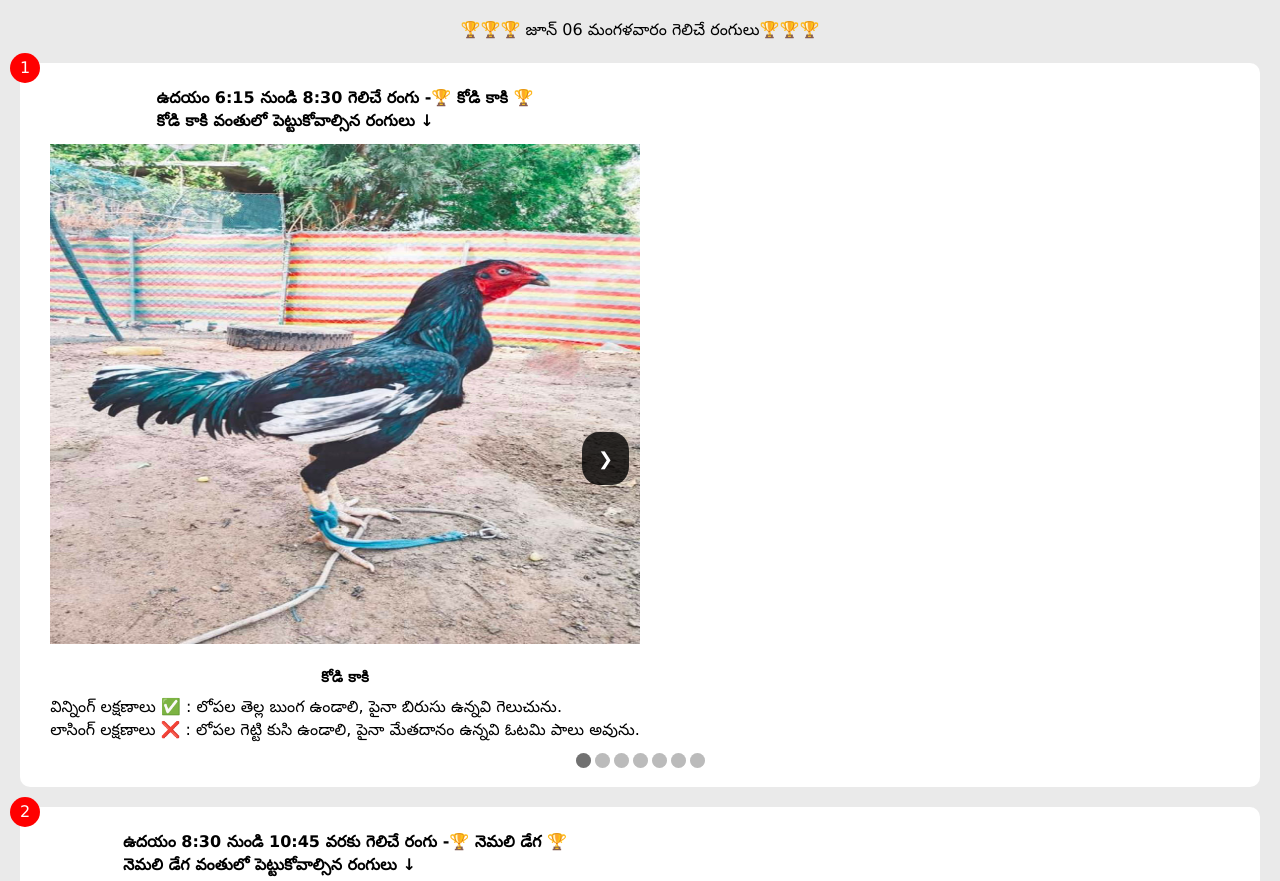
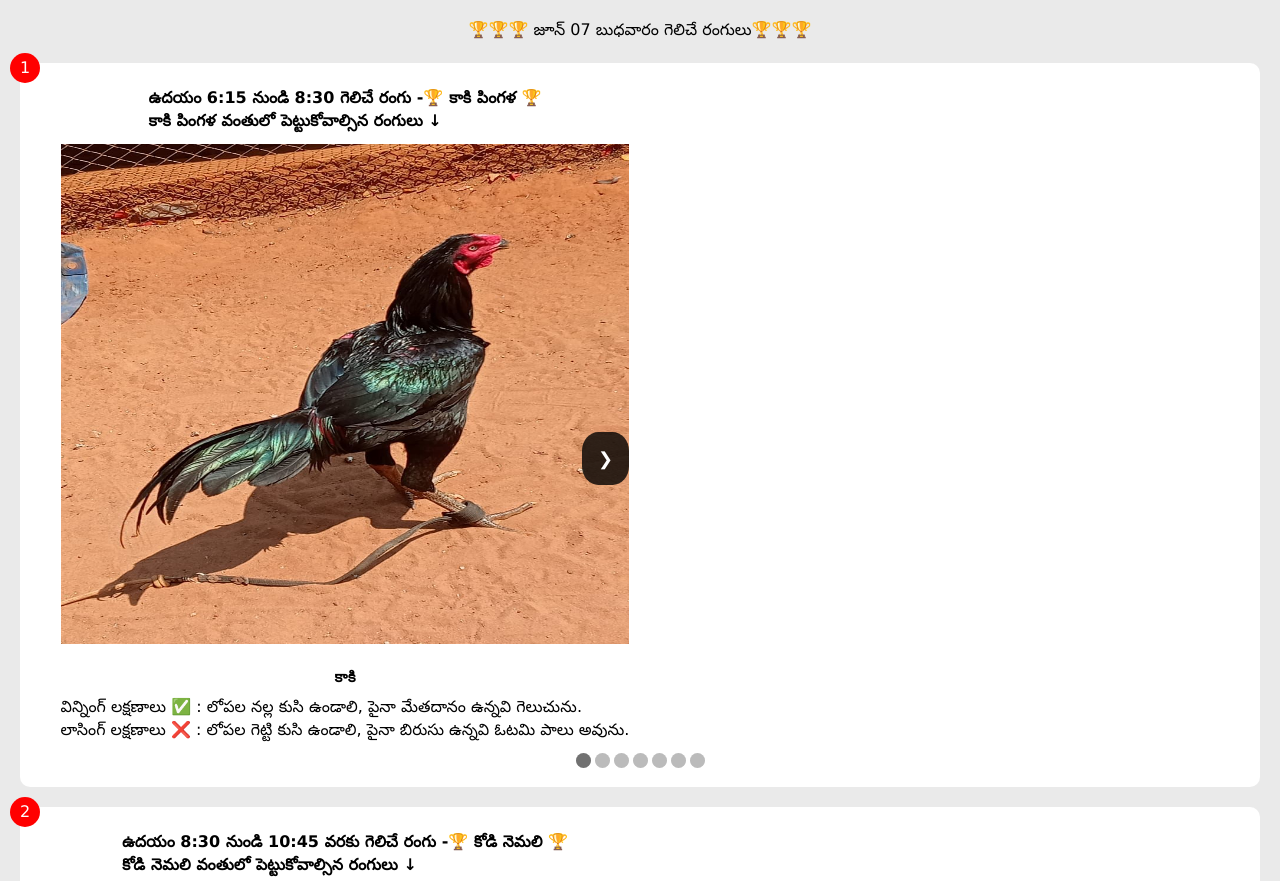
Before and after one commit to AkshayThota7747/AkshayThota7747.github.io, a plain HTML site: page index.html in a window 1280 px wide. Shown: the top 881 px of the page. Drawn offline with Linux system fonts and the light colour scheme.

Commit message:
june 7 daily colour update

```diff
--- a/data.js
+++ b/data.js
@@ -365,7 +365,7 @@ const kaki_nemali_jamu = {
 
 
 const kodi_kaki_jamu = {
-  'header': getTimingText("1") + "🏆 " + getTranslated("kodi_kaki") + " 🏆" + '\n' + getTranslated("kodi_kaki")+ ' వంతులో పెట్టుకోవాల్సిన రంగులు ↓',
+  'header': getTimingText("4") + "🏆 " + getTranslated("kodi_kaki") + " 🏆" + '\n' + getTranslated("kodi_kaki")+ ' వంతులో పెట్టుకోవాల్సిన రంగులు ↓',
 
   "winLakshana": "విన్నింగ్ లక్షణాలు ✅ : లోపల తెల్ల బుంగ ఉండాలి, పైనా బిరుసు ఉన్నవి గెలుచును.",
 
@@ -389,7 +389,7 @@ const kodi_kaki_jamu = {
 
 
 const kodi_nemali_jamu = {
-  'header': getTimingText("4") + "🏆 " + getTranslated("kodi_nemali") + " 🏆" + '\n' + getTranslated("kodi_nemali")+ ' వంతులో పెట్టుకోవాల్సిన రంగులు ↓',
+  'header': getTimingText("2") + "🏆 " + getTranslated("kodi_nemali") + " 🏆" + '\n' + getTranslated("kodi_nemali")+ ' వంతులో పెట్టుకోవాల్సిన రంగులు ↓',
 
   "winLakshana": "విన్నింగ్ లక్షణాలు ✅ : లోపల తెల్ల బుంగ ఉండాలి, పైనా బిరుసు ఉన్నవి గెలుచును.",
 
@@ -405,7 +405,7 @@ const kodi_nemali_jamu = {
 
 
 const nemali_dega_jamu = {
-  'header': getTimingText("2") + "🏆 " + getTranslated("nemali_dega") + " 🏆" + '\n' + getTranslated("nemali_dega")+ ' వంతులో పెట్టుకోవాల్సిన రంగులు ↓',
+  'header': getTimingText("5") + "🏆 " + getTranslated("nemali_dega") + " 🏆" + '\n' + getTranslated("nemali_dega")+ ' వంతులో పెట్టుకోవాల్సిన రంగులు ↓',
 
   "winLakshana": "విన్నింగ్ లక్షణాలు ✅ : లోపల గెట్టి కుసి, పైనా బిరుసు ఉన్నవి గెలుచును.",
 
@@ -421,7 +421,7 @@ const nemali_dega_jamu = {
 
 
 const kaki_pingali_jamu = {
-  'header': getTimingText("3") + "🏆 " + getTranslated("kaki_pingala") + " 🏆" + '\n' + getTranslated("kaki_pingala")+ ' వంతులో పెట్టుకోవాల్సిన రంగులు ↓',
+  'header': getTimingText("1") + "🏆 " + getTranslated("kaki_pingala") + " 🏆" + '\n' + getTranslated("kaki_pingala")+ ' వంతులో పెట్టుకోవాల్సిన రంగులు ↓',
 
   "winLakshana": "విన్నింగ్ లక్షణాలు ✅ : లోపల నల్ల కుసి ఉండాలి, పైనా మేతదానం ఉన్నవి గెలుచును.",
 
@@ -445,7 +445,7 @@ const kaki_pingali_jamu = {
 
 
 const dega_pingala_jamu = {
-  'header': getTimingText("5") + "🏆 " + getTranslated("dega_pingala") + " 🏆" + '\n' + getTranslated("dega_pingala")+ ' వంతులో పెట్టుకోవాల్సిన రంగులు ↓',
+  'header': getTimingText("3") + "🏆 " + getTranslated("dega_pingala") + " 🏆" + '\n' + getTranslated("dega_pingala")+ ' వంతులో పెట్టుకోవాల్సిన రంగులు ↓',
 
   "winLakshana": "విన్నింగ్ లక్షణాలు ✅ : లోపల గెట్టి కుసి ఉండాలి, పైనా మేతదానం ఉన్నవి గెలుచును.",
 
@@ -468,39 +468,39 @@ const dega_pingala_jamu = {
 
 const last_jamu =
 {
-  'header': getTimingText("6") + "🏆 " + getTranslated("kodi_kaki") + " 🏆" + '\n' + getTranslated("kodi_kaki") + ' వంతులో పెట్టుకోవాల్సిన రంగులు ↓',
+  'header': getTimingText("6") + "🏆 " + getTranslated("kaki_pingala") + " 🏆" + '\n' + getTranslated("kaki_pingala") + ' వంతులో పెట్టుకోవాల్సిన రంగులు ↓',
 
-  "winLakshana": "విన్నింగ్ లక్షణాలు ✅ : లోపల తెల్ల బుంగ ఉండాలి, పైనా బిరుసు ఉన్నవి గెలుచును.",
+  "winLakshana": "విన్నింగ్ లక్షణాలు ✅ : లోపల నల్ల కుసి ఉండాలి, పైనా మేతదానం ఉన్నవి గెలుచును.",
 
-  "losingLakshana": "లాసింగ్ లక్షణాలు ❌ : లోపల గెట్టి కుసి ఉండాలి, పైనా మేతదానం ఉన్నవి ఓటమి పాలు అవును.",
+  "losingLakshana": "లాసింగ్ లక్షణాలు ❌ : లోపల గెట్టి కుసి ఉండాలి, పైనా బిరుసు ఉన్నవి ఓటమి పాలు అవును.",
 
-  '1': getNameInfo("kodi_kaki"),
+  '1': getNameInfo("kaaaki"),
 
-  '2': getNameInfo("kodi_chupu_kn"),
+  '2': getNameInfo("pacha_pettemaru"),
 
-  '3': getNameInfo("black_kekkira"),
+  '3': getNameInfo("pettamari_k"),
 
-  '4': getNameInfo("kodi_pacha_kaki"),
+  '4': getNameInfo("pacha_kaki"),
 
   '5': getNameInfo("nbs"),
 
-  '6': getNameInfo("budidha_rangu_maila"),
+  '6': getNameInfo("goudu_nemali"),
 
-  '7': getNameInfo("kodi_chupu_kd"),
+  '7': getNameInfo("bk"),
 
 }
 
 
 const jsonData = {
-    'morning6' : kodi_kaki_jamu,
+    'morning6' : kaki_pingali_jamu,
 
-    'morning8' : nemali_dega_jamu,
+    'morning8' : kodi_nemali_jamu,
 
-    'morning10' : kaki_pingali_jamu,
+    'morning10' : dega_pingala_jamu,
 
-    'afternoon1' : kodi_nemali_jamu,
+    'afternoon1' : kodi_kaki_jamu,
 
-    'afternoon3' : dega_pingala_jamu,
+    'afternoon3' : nemali_dega_jamu,
 
     'evening' : last_jamu
   }
--- a/index.html
+++ b/index.html
@@ -218,7 +218,7 @@
   </head>
   <body>
     <div style="text-align: center" id="calendar"> 🏆🏆🏆ఈరోజు గెలిచే రంగులు🏆🏆🏆 </div>
-    <div style="text-align: center" id="last-text">*  తూర్పు ✅ వైపు నుండి పడమర ❌ వైపు విడిచిపెడితే విజయం సాధించును * పైనా పెట్టబడిన ఫోటోలు కేవలం ఉదాహరణకు మాత్రమే * - *కోడి విజయాన్ని నిర్ణయించేది దాని రంగు మాత్రమే * - * రంగు జాగ్రత్త గా యెంచుకోవాలి *</div>
+    <div style="text-align: center" id="last-text">* పడమర ✅ వైపు నుండి తూర్పు ❌ వైపు విడిచిపెడితే విజయం సాధించును * పైనా పెట్టబడిన ఫోటోలు కేవలం ఉదాహరణకు మాత్రమే * - *కోడి విజయాన్ని నిర్ణయించేది దాని రంగు మాత్రమే * - * రంగు జాగ్రత్త గా యెంచుకోవాలి *</div>
     <script src="./data.js"></script>
     <script src="./index.js"></script>
     <!-- Google tag (gtag.js) - Google Analytics -->
--- a/index.js
+++ b/index.js
@@ -4,7 +4,7 @@ const months = [ 'జనవరి' , 'ఫిబ్రవరి', 'మార్
   days = [ 'ఆదివారం', 'సోమవారం', 'మంగళవారం', 'బుధవారం', 'గురువారం', 'శుక్రవారం', 'శనివారం' ],
   dateObj = new Date();
 // document.getElementById("calendar").textContent =  `🏆🏆🏆 ${months[dateObj.getMonth()]} ${dateObj.getDate()} ${days[dateObj.getDay()]} గెలిచే రంగులు🏆🏆🏆`;
-document.getElementById("calendar").textContent =  `🏆🏆🏆 జూన్ 06 మంగళవారం గెలిచే రంగులు🏆🏆🏆`;
+document.getElementById("calendar").textContent =  `🏆🏆🏆 జూన్ 07 బుధవారం గెలిచే రంగులు🏆🏆🏆`;
 
 
 function createElement(tagName, className) {
```
